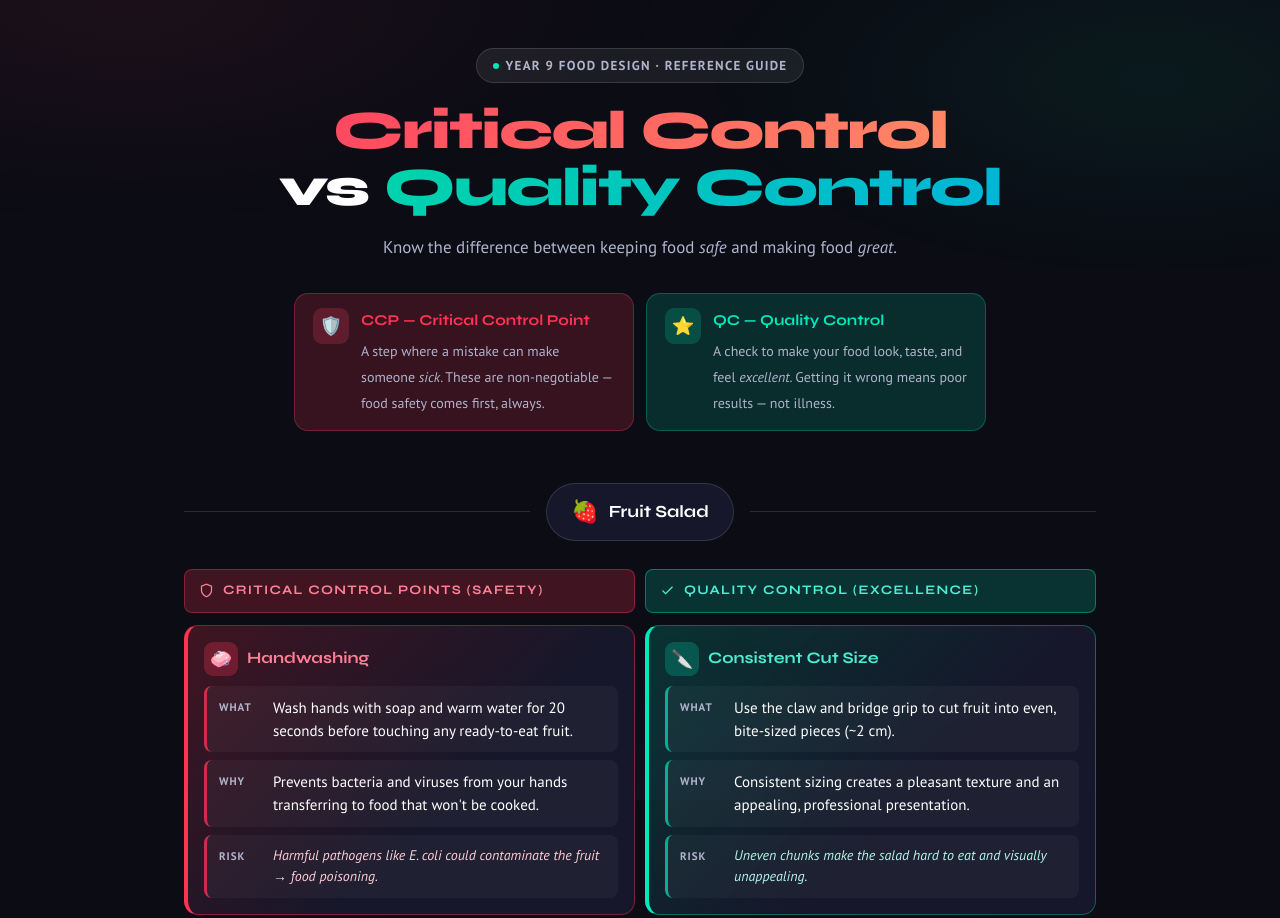
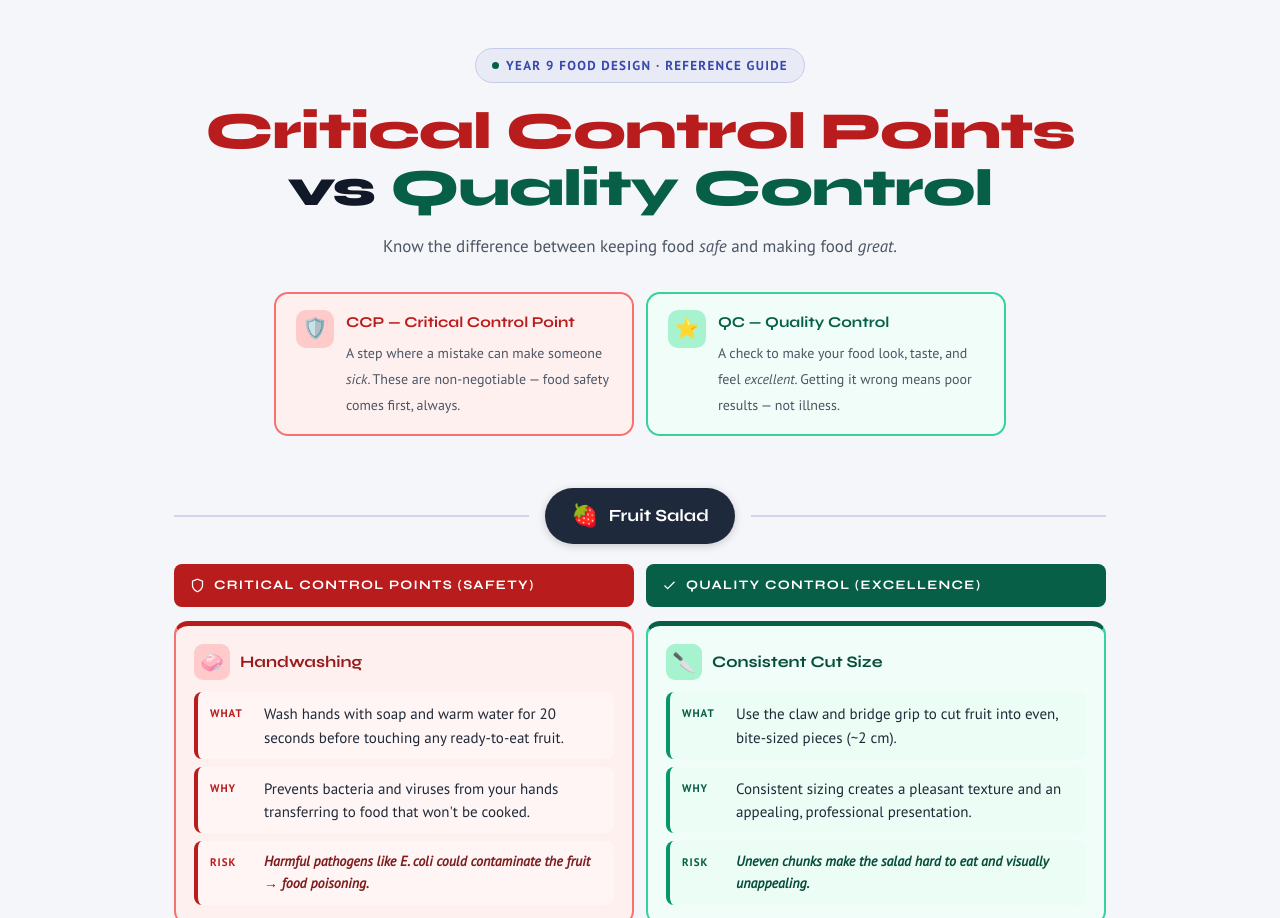
Before and after one commit to alisonyanghirsch/ccp-qc-food-design-reference, a plain HTML site: page index.html in a window 1280 px wide. Shown: the top 918 px of the page. Drawn offline with Linux system fonts and the light colour scheme.

Commit message:
Switch to light theme: high-contrast crimson/forest-green, white background

```diff
--- a/index.html
+++ b/index.html
@@ -10,21 +10,22 @@
 
 <style>
   :root {
-    --bg:        #0b0c14;
-    --surface:   #16172a;
-    --surface2:  #1f2040;
-    --border:    rgba(255,255,255,0.13);
-    --text:      #ffffff;
-    --muted:     #b0b4cc;
-    --red:       #ff3352;
-    --red-glow:  rgba(255,51,82,0.30);
-    --red-dim:   rgba(255,51,82,0.18);
-    --green:     #00e8bb;
-    --green-glow:rgba(0,232,187,0.28);
-    --green-dim: rgba(0,232,187,0.15);
-    --amber:     #f5a623;
-    --radius:    14px;
-    --radius-sm: 8px;
+    --bg:         #f5f6fa;
+    --surface:    #ffffff;
+    --surface2:   #eef0f7;
+    --border:     #d0d4e8;
+    --text:       #111827;
+    --muted:      #4b5563;
+    --red:        #b91c1c;
+    --red-bg:     #fff0f0;
+    --red-header: #b91c1c;
+    --red-border: #f87171;
+    --green:      #065f46;
+    --green-bg:   #f0fdf8;
+    --green-header:#065f46;
+    --green-border:#34d399;
+    --radius:     14px;
+    --radius-sm:  8px;
   }
 
   * { box-sizing: border-box; margin: 0; padding: 0; }
@@ -39,53 +40,35 @@
     overflow-x: hidden;
   }
 
-  /* ── Background mesh ── */
-  body::before {
-    content: '';
-    position: fixed;
-    inset: 0;
-    background:
-      radial-gradient(ellipse 60% 40% at 10% 0%, rgba(255,69,96,0.07) 0%, transparent 70%),
-      radial-gradient(ellipse 50% 35% at 90% 10%, rgba(0,212,170,0.07) 0%, transparent 70%),
-      radial-gradient(ellipse 40% 30% at 50% 100%, rgba(100,80,220,0.06) 0%, transparent 70%);
-    pointer-events: none;
-    z-index: 0;
-  }
-
-  .page { position: relative; z-index: 1; max-width: 960px; margin: 0 auto; padding: 48px 24px 80px; }
+  .page { max-width: 980px; margin: 0 auto; padding: 48px 24px 80px; }
 
   /* ── Header ── */
   .hero { text-align: center; margin-bottom: 52px; animation: fadeUp 0.7s ease both; }
 
   .hero-badge {
     display: inline-flex; align-items: center; gap: 7px;
-    background: rgba(255,255,255,0.07);
-    border: 1px solid var(--border);
+    background: #e8eaf6;
+    border: 1px solid #c5cae9;
     border-radius: 99px;
     padding: 6px 16px;
     font-size: 13px; font-weight: 700; letter-spacing: 0.1em;
-    color: var(--muted); text-transform: uppercase;
+    color: #3949ab; text-transform: uppercase;
     margin-bottom: 20px;
   }
-  .hero-badge span { width: 6px; height: 6px; border-radius: 50%; background: var(--green); display: inline-block; }
+  .hero-badge span { width: 7px; height: 7px; border-radius: 50%; background: var(--green); display: inline-block; }
 
   .hero h1 {
     font-family: 'Syne', sans-serif;
-    font-size: clamp(32px, 6vw, 54px);
+    font-size: clamp(30px, 5.5vw, 52px);
     font-weight: 800;
-    line-height: 1.05;
-    letter-spacing: -0.03em;
+    line-height: 1.08;
+    letter-spacing: -0.02em;
+    color: var(--text);
     margin-bottom: 16px;
   }
 
-  .hero h1 .grad-red {
-    background: linear-gradient(135deg, #ff4560, #ff8a65);
-    -webkit-background-clip: text; -webkit-text-fill-color: transparent;
-  }
-  .hero h1 .grad-green {
-    background: linear-gradient(135deg, #00d4aa, #00b4d8);
-    -webkit-background-clip: text; -webkit-text-fill-color: transparent;
-  }
+  .hero h1 .grad-red  { color: #b91c1c; }
+  .hero h1 .grad-green { color: #065f46; }
 
   .hero p {
     max-width: 520px; margin: 0 auto 32px;
@@ -100,23 +83,22 @@
 
   .legend-pill {
     display: flex; align-items: flex-start; gap: 12px;
-    background: var(--surface);
-    border: 1px solid var(--border);
     border-radius: var(--radius);
-    padding: 14px 18px;
-    max-width: 340px;
+    padding: 16px 20px;
+    max-width: 360px;
     text-align: left;
+    border: 2px solid;
   }
-  .legend-pill.ccp { border-color: rgba(255,69,96,0.3); background: var(--red-dim); }
-  .legend-pill.qc  { border-color: rgba(0,212,170,0.3); background: var(--green-dim); }
+  .legend-pill.ccp { background: var(--red-bg);   border-color: var(--red-border); }
+  .legend-pill.qc  { background: var(--green-bg); border-color: var(--green-border); }
 
   .legend-icon {
-    width: 36px; height: 36px; border-radius: 9px;
+    width: 38px; height: 38px; border-radius: 10px;
     display: flex; align-items: center; justify-content: center;
-    font-size: 18px; flex-shrink: 0;
+    font-size: 20px; flex-shrink: 0;
   }
-  .ccp .legend-icon { background: rgba(255,69,96,0.2); }
-  .qc  .legend-icon { background: rgba(0,212,170,0.2); }
+  .ccp .legend-icon { background: #fecaca; }
+  .qc  .legend-icon { background: #a7f3d0; }
 
   .legend-pill strong {
     font-family: 'Syne', sans-serif; font-size: 15px; font-weight: 700;
@@ -129,19 +111,20 @@
   /* ── Divider ── */
   .section-divider {
     display: flex; align-items: center; gap: 16px;
-    margin: 52px 0 28px;
+    margin: 52px 0 20px;
     animation: fadeUp 0.5s ease both;
   }
-  .section-divider-line { flex: 1; height: 1px; background: var(--border); }
+  .section-divider-line { flex: 1; height: 2px; background: var(--border); }
   .dish-chip {
     display: flex; align-items: center; gap: 10px;
-    background: var(--surface);
-    border: 1px solid var(--border);
+    background: #1e293b;
+    color: #ffffff;
     border-radius: 99px;
-    padding: 10px 24px;
+    padding: 10px 26px;
     font-family: 'Syne', sans-serif;
     font-size: 17px; font-weight: 700;
     white-space: nowrap;
+    box-shadow: 0 2px 8px rgba(0,0,0,0.18);
   }
   .dish-chip .emoji { font-size: 22px; }
 
@@ -149,7 +132,7 @@
   .cards-grid {
     display: grid;
     grid-template-columns: 1fr 1fr;
-    gap: 10px;
+    gap: 12px;
     animation: fadeUp 0.6s ease both;
   }
   @media (max-width: 680px) { .cards-grid { grid-template-columns: 1fr; } }
@@ -160,85 +143,89 @@
     font-family: 'Syne', sans-serif;
     font-size: 13px; font-weight: 700;
     letter-spacing: 0.10em; text-transform: uppercase;
-    padding: 10px 14px;
+    padding: 11px 16px;
     border-radius: var(--radius-sm);
     margin-bottom: 2px;
+    color: #ffffff;
   }
-  .column-header.ccp { color: #ff8096; background: rgba(255,51,82,0.22); border: 1px solid rgba(255,51,82,0.4); }
-  .column-header.qc  { color: #4eecd4; background: rgba(0,232,187,0.18); border: 1px solid rgba(0,232,187,0.4); }
+  .column-header.ccp { background: var(--red-header); }
+  .column-header.qc  { background: var(--green-header); }
   .column-header svg { width: 15px; height: 15px; }
 
   /* ── Cards ── */
   .card {
     background: var(--surface);
-    border: 1px solid var(--border);
     border-radius: var(--radius);
-    padding: 16px;
+    padding: 18px;
     transition: transform 0.15s ease, box-shadow 0.15s ease;
     cursor: default;
+    border: 2px solid;
   }
   .card:hover { transform: translateY(-2px); }
 
   .card.ccp {
-    border-color: rgba(255,51,82,0.40);
-    border-left: 4px solid var(--red);
-    background: linear-gradient(135deg, rgba(255,51,82,0.22) 0%, var(--surface) 60%);
+    border-color: var(--red-border);
+    border-top: 5px solid var(--red);
+    background: var(--red-bg);
   }
-  .card.ccp:hover { box-shadow: 0 8px 28px rgba(255,51,82,0.28); }
+  .card.ccp:hover { box-shadow: 0 6px 24px rgba(185,28,28,0.18); }
 
   .card.qc {
-    border-color: rgba(0,232,187,0.35);
-    border-left: 4px solid var(--green);
-    background: linear-gradient(135deg, rgba(0,232,187,0.18) 0%, var(--surface) 60%);
+    border-color: var(--green-border);
+    border-top: 5px solid var(--green);
+    background: var(--green-bg);
   }
-  .card.qc:hover { box-shadow: 0 8px 28px rgba(0,232,187,0.22); }
+  .card.qc:hover { box-shadow: 0 6px 24px rgba(6,95,70,0.18); }
 
   .card-header {
-    display: flex; align-items: center; gap: 9px;
-    margin-bottom: 10px;
+    display: flex; align-items: center; gap: 10px;
+    margin-bottom: 12px;
   }
 
   .card-icon {
-    width: 34px; height: 34px; border-radius: 9px;
+    width: 36px; height: 36px; border-radius: 9px;
     display: flex; align-items: center; justify-content: center;
-    font-size: 18px; flex-shrink: 0;
+    font-size: 19px; flex-shrink: 0;
   }
-  .ccp .card-icon { background: rgba(255,51,82,0.28); }
-  .qc  .card-icon { background: rgba(0,232,187,0.22); }
+  .ccp .card-icon { background: #fecaca; }
+  .qc  .card-icon { background: #a7f3d0; }
 
   .card-title {
     font-family: 'Syne', sans-serif;
     font-size: 16px; font-weight: 700;
     line-height: 1.3;
   }
-  .ccp .card-title { color: #ff8096; }
-  .qc  .card-title { color: #4eecd4; }
+  .ccp .card-title { color: #991b1b; }
+  .qc  .card-title { color: #064e3b; }
 
   .card-rows { display: flex; flex-direction: column; gap: 8px; }
 
   .row-item {
     display: flex; gap: 10px;
     padding: 10px 12px;
-    background: rgba(255,255,255,0.04);
     border-radius: var(--radius-sm);
-    border-left: 3px solid transparent;
+    border-left: 4px solid;
   }
-  .ccp .row-item { border-left-color: rgba(255,51,82,0.75); }
-  .qc  .row-item { border-left-color: rgba(0,232,187,0.70); }
+  .ccp .row-item { background: #fff5f5; border-left-color: var(--red); }
+  .qc  .row-item { background: #ecfdf5; border-left-color: #059669; }
 
   .row-label {
     font-size: 11px; font-weight: 700;
     letter-spacing: 0.09em; text-transform: uppercase;
-    color: var(--muted); min-width: 44px; padding-top: 2px; flex-shrink: 0;
+    min-width: 44px; padding-top: 2px; flex-shrink: 0;
   }
-  .row-text { font-size: 15px; color: var(--text); line-height: 1.55; }
+  .ccp .row-label { color: #b91c1c; }
+  .qc  .row-label { color: #065f46; }
+
+  .row-text { font-size: 15px; color: #1f2937; line-height: 1.55; }
 
   .risk-text {
     font-size: 14px;
     font-style: italic;
+    font-weight: 700;
   }
-  .ccp .risk-text { color: #ffccd5; }
-  .qc  .risk-text { color: #b3f5e8; }
+  .ccp .risk-text { color: #7f1d1d; }
+  .qc  .risk-text { color: #064e3b; }
 
   /* ── Summary table ── */
   .summary-section {
@@ -257,34 +244,38 @@
     border-collapse: collapse;
     border-radius: var(--radius);
     overflow: hidden;
-    border: 1px solid var(--border);
+    border: 2px solid var(--border);
+    box-shadow: 0 2px 10px rgba(0,0,0,0.07);
   }
   .quick-table th {
     font-family: 'Syne', sans-serif;
     font-size: 13px; font-weight: 700;
     letter-spacing: 0.08em; text-transform: uppercase;
     padding: 14px 18px;
-    background: var(--surface2);
     text-align: left;
+    color: #ffffff;
   }
-  .quick-table th:nth-child(2) { color: #ff8096; }
-  .quick-table th:nth-child(3) { color: #4eecd4; }
+  .quick-table th:nth-child(1) { background: #1e293b; }
+  .quick-table th:nth-child(2) { background: var(--red-header); }
+  .quick-table th:nth-child(3) { background: var(--green-header); }
   .quick-table td {
     padding: 12px 18px;
     font-size: 15px;
     border-top: 1px solid var(--border);
     vertical-align: top;
+    color: var(--text);
+    background: var(--surface);
   }
-  .quick-table tr:nth-child(even) td { background: rgba(255,255,255,0.03); }
+  .quick-table tr:nth-child(even) td { background: var(--surface2); }
 
   /* ── Footer ── */
   .doc-footer {
     margin-top: 60px;
     text-align: center;
     color: var(--muted);
-    font-size: 11px;
-    letter-spacing: 0.05em;
-    border-top: 1px solid var(--border);
+    font-size: 13px;
+    letter-spacing: 0.04em;
+    border-top: 2px solid var(--border);
     padding-top: 24px;
   }
 
@@ -306,7 +297,7 @@
   <header class="hero">
     <div class="hero-badge"><span></span>Year 9 Food Design · Reference Guide</div>
     <h1>
-      <span class="grad-red">Critical Control</span><br>
+      <span class="grad-red">Critical Control Points</span><br>
       vs <span class="grad-green">Quality Control</span>
     </h1>
     <p>Know the difference between keeping food <em>safe</em> and making food <em>great</em>.</p>
```
